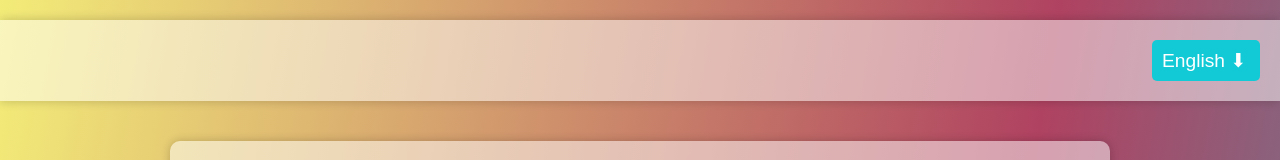
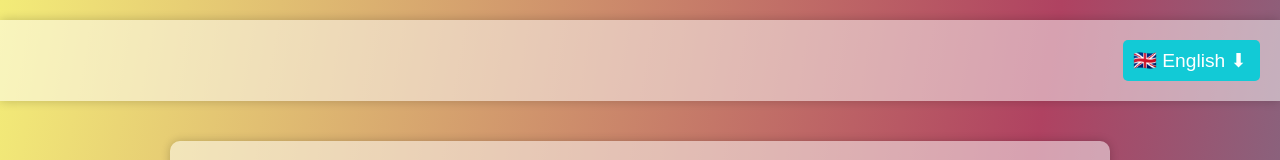
Before and after one commit to eltonq15/ichef-ui, a React (Create React App) app: page / in a window 1280 px wide. Shown: the top 160 px of the page. Built offline with nearby package versions, Linux system fonts and the light colour scheme.

Commit message:
Add flags to language selection

```diff
--- a/src/App.js
+++ b/src/App.js
@@ -82,10 +82,10 @@ const App = () => {
       <nav className="navbar">
         <select className="language-select" onChange={handleChangeLanguage}>
           <option value="en" selected={isLanguageSelected("en")}>
-            English {isLanguageSelected("en") && "⬇"}
+            🇬🇧 English {isLanguageSelected("en") && "⬇"}
           </option>
           <option value="pt" selected={isLanguageSelected("pt")}>
-            Português {isLanguageSelected("pt") && "⬇"}
+            🇧🇷 Português {isLanguageSelected("pt") && "⬇"}
           </option>
         </select>
       </nav>
```
